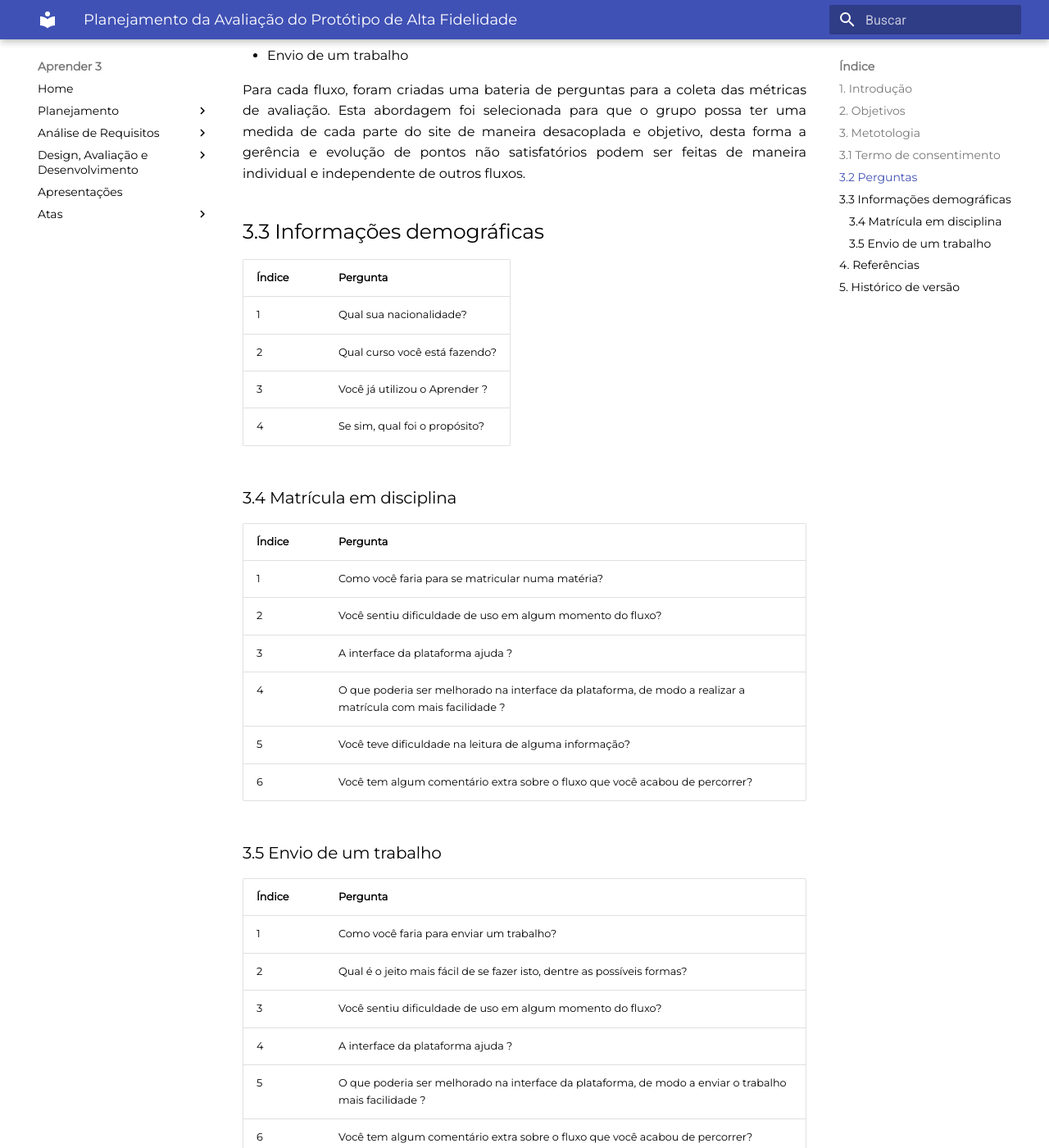
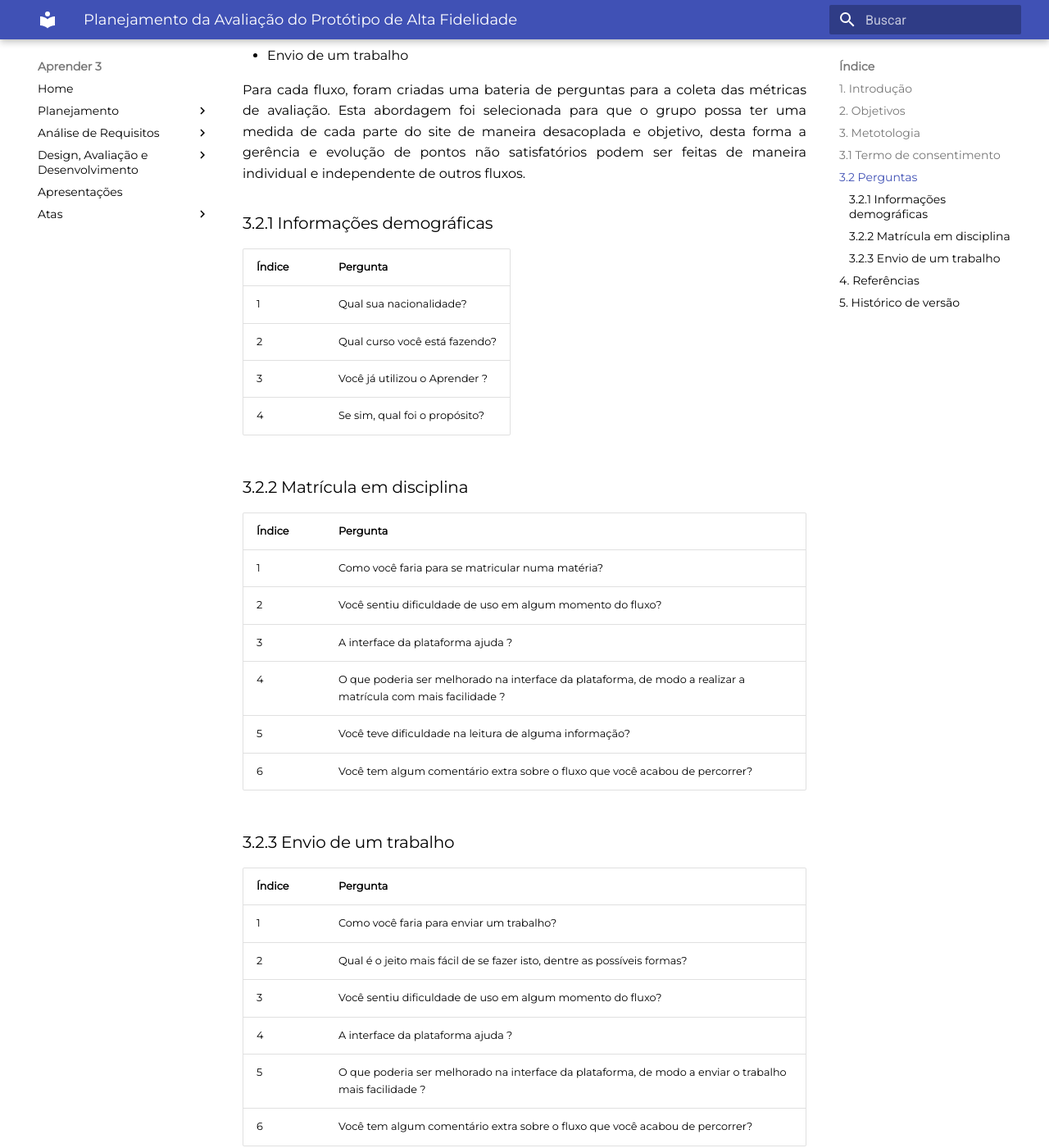
Before and after one commit to mdsreq-fga-unb/2022.2-Aprender3, an MkDocs documentation site: the page built from docs/DesignAvalDesenv/nivel3/prototipo_alta_fidelidade.md, in a window 1280 px wide and 1400 px high, scrolled down 1437 px. Shown: the whole window at 82% size. Built offline with MkDocs 1.6.1 and Material for MkDocs 9.7.7, drawn with Linux system fonts in a browser that asks for light colours.

Commit message:
Adicionar o Planejamento da Avaliação do Protótipo de Alta Fidelidade

```diff
--- a/docs/DesignAvalDesenv/nivel3/prototipo_alta_fidelidade.md
+++ b/docs/DesignAvalDesenv/nivel3/prototipo_alta_fidelidade.md
@@ -30,7 +30,7 @@
 
 ## 3.1 Termo de consentimento
 
-O termo de consentimento pode ser acessado, [clicando aqui](https://github.com/Interacao-Humano-Computador/2022.2-Aprender3/tree/main/docs/assets)
+O termo de consentimento pode ser acessado, [clicando aqui](https://github.com/Interacao-Humano-Computador/2022.2-Aprender3/blob/main/docs/assets/consentimento.pdf)
 
 ## 3.2 Perguntas
 
@@ -41,7 +41,7 @@
 
 Para cada fluxo, foram criadas uma bateria de perguntas para a coleta das métricas de avaliação. Esta abordagem foi selecionada para que o grupo possa ter uma medida de cada parte do site de maneira desacoplada e objetivo, desta forma a gerência e evolução de pontos não satisfatórios podem ser feitas de maneira individual e independente de outros fluxos.
 
-## 3.3 Informações demográficas
+### 3.2.1 Informações demográficas
 
 | Índice | Pergunta                                                          |
 | ------ | ----------------------------------------------------------------- |
@@ -51,7 +51,7 @@
 | 4      | Se sim, qual foi o propósito?                                      |
 
 
-### 3.4 Matrícula em disciplina
+### 3.2.2 Matrícula em disciplina
 
 | Índice | Pergunta                                                          |
 | ------ | ----------------------------------------------------------------- |
@@ -62,7 +62,7 @@
 | 5      | Você teve dificuldade na leitura de alguma informação? |
 | 6      | Você tem algum comentário extra sobre o fluxo que você acabou de percorrer? |
 
-### 3.5 Envio de um trabalho
+### 3.2.3 Envio de um trabalho
 
 | Índice | Pergunta                                                          |
 | ------ | ----------------------------------------------------------------- |
```
